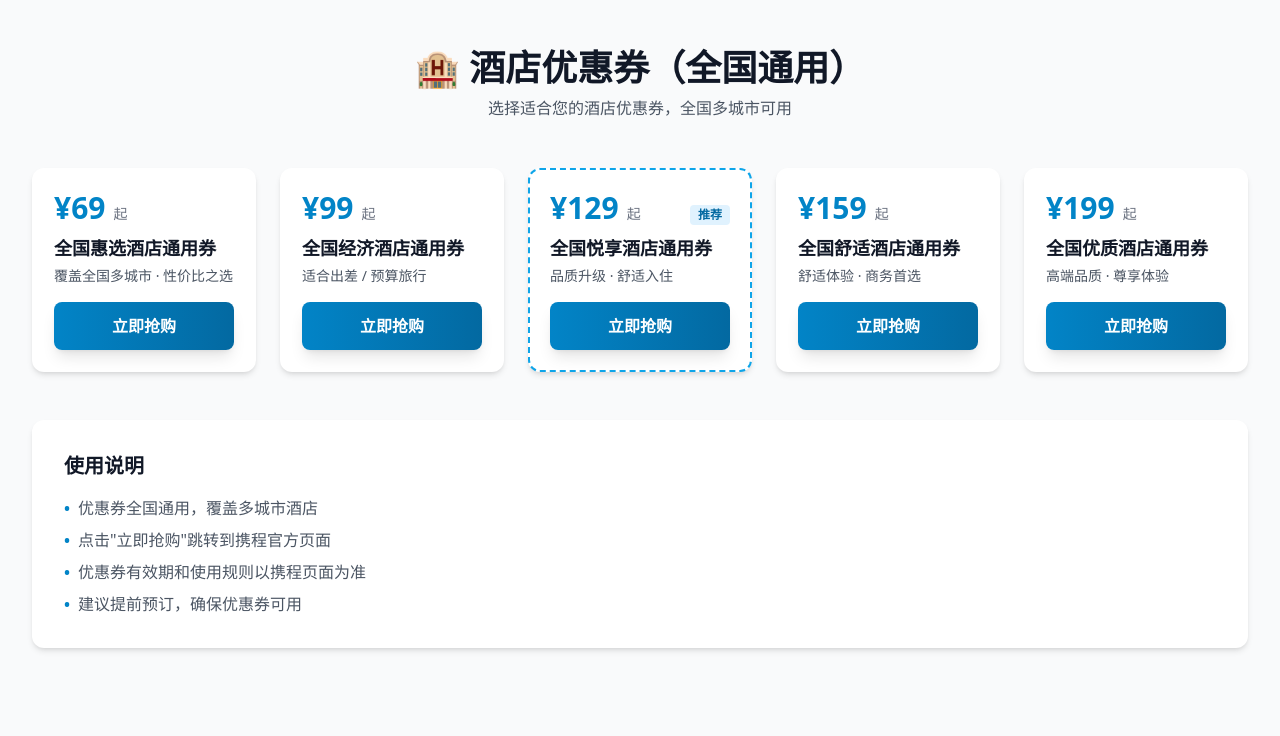
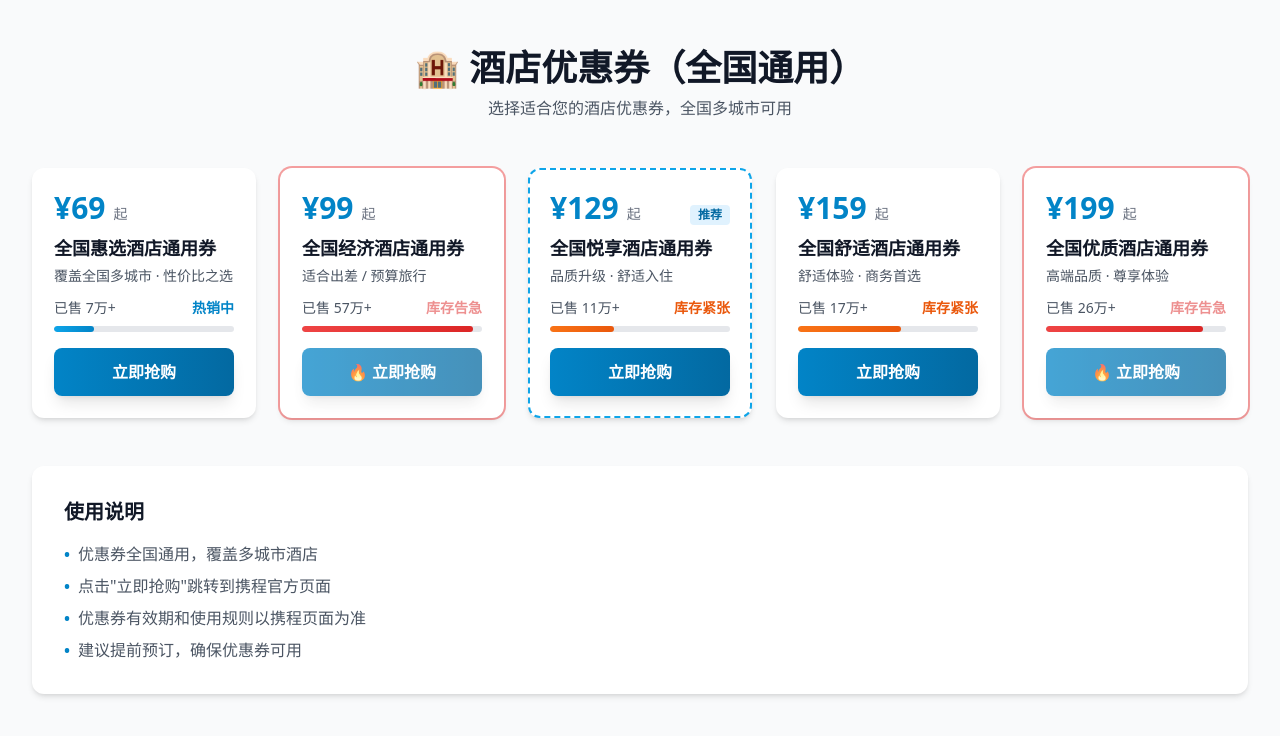
Before and after one commit to hammerzt1-oss/travel, a Next.js app in the folder frontend/: page /hotel-coupons in a window 1280 px wide. Shown: the top 736 px of the page. Built offline with nearby package versions, Linux system fonts and the light colour scheme.

Commit message:
Add sold count and scarcity indicators to hotel coupon cards

```diff
--- a/frontend/app/hotel-coupons/page.tsx
+++ b/frontend/app/hotel-coupons/page.tsx
@@ -8,32 +8,37 @@ export default function HotelCouponsPage() {
       price: 69,
       title: "全国惠选酒店通用券",
       description: "覆盖全国多城市 · 性价比之选",
-      link: "https://t.ctrip.cn/AlqONib"
+      link: "https://t.ctrip.cn/AlqONib",
+      soldCount: 66849
     },
     {
       price: 99,
       title: "全国经济酒店通用券",
       description: "适合出差 / 预算旅行",
-      link: "https://t.ctrip.cn/AKW7JvR"
+      link: "https://t.ctrip.cn/AKW7JvR",
+      soldCount: 568756
     },
     {
       price: 129,
       title: "全国悦享酒店通用券",
       description: "品质升级 · 舒适入住",
       link: "https://t.ctrip.cn/tdl7mS5",
-      recommended: true
+      recommended: true,
+      soldCount: 107470
     },
     {
       price: 159,
       title: "全国舒适酒店通用券",
       description: "舒适体验 · 商务首选",
-      link: "https://t.ctrip.cn/jwrPXEY"
+      link: "https://t.ctrip.cn/jwrPXEY",
+      soldCount: 171279
     },
     {
       price: 199,
       title: "全国优质酒店通用券",
       description: "高端品质 · 尊享体验",
-      link: "https://t.ctrip.cn/Bl4YADl"
+      link: "https://t.ctrip.cn/Bl4YADl",
+      soldCount: 262260
     }
   ]
 
@@ -59,6 +64,7 @@ export default function HotelCouponsPage() {
               title={coupon.title}
               description={coupon.description}
               link={coupon.link}
+              soldCount={coupon.soldCount}
               recommended={coupon.recommended}
             />
           ))}
--- a/frontend/components/HotelCouponCard.tsx
+++ b/frontend/components/HotelCouponCard.tsx
@@ -1,11 +1,50 @@
 'use client'
+
+import { useState, useEffect } from 'react'
 
 interface HotelCouponCardProps {
   price: number
   title: string
   description: string
   link: string
+  soldCount?: number
   recommended?: boolean
+}
+
+// 格式化已售数量
+function formatSoldCount(count: number): string {
+  if (count >= 10000) {
+    return `${(count / 10000).toFixed(0)}万+`
+  } else if (count >= 1000) {
+    return `${(count / 1000).toFixed(1)}k+`
+  }
+  return count.toString()
+}
+
+// 计算稀缺程度
+function getScarcityLevel(soldCount: number): {
+  level: 'high' | 'medium' | 'low'
+  text: string
+  color: string
+} {
+  if (soldCount >= 200000) {
+    return {
+      level: 'high',
+      text: '库存告急',
+      color: 'text-red-600'
+    }
+  } else if (soldCount >= 100000) {
+    return {
+      level: 'medium',
+      text: '库存紧张',
+      color: 'text-orange-600'
+    }
+  }
+  return {
+    level: 'low',
+    text: '热销中',
+    color: 'text-primary-600'
+  }
 }
 
 export default function HotelCouponCard({
@@ -13,8 +52,22 @@ export default function HotelCouponCard({
   title,
   description,
   link,
+  soldCount = 0,
   recommended = false
 }: HotelCouponCardProps) {
+  const [isUrgent, setIsUrgent] = useState(false)
+  const scarcity = getScarcityLevel(soldCount)
+
+  // 高稀缺度时添加闪烁效果
+  useEffect(() => {
+    if (scarcity.level === 'high') {
+      const interval = setInterval(() => {
+        setIsUrgent(prev => !prev)
+      }, 1500)
+      return () => clearInterval(interval)
+    }
+  }, [scarcity.level])
+
   const handleClick = (e: React.MouseEvent) => {
     e.preventDefault()
     // 在新窗口打开，确保联盟追踪有效
@@ -24,7 +77,7 @@ export default function HotelCouponCard({
   return (
     <div className={`bg-white rounded-xl shadow-md hover:shadow-xl transition-all duration-300 overflow-hidden border-2 ${
       recommended ? 'border-primary-500 border-dashed' : 'border-transparent'
-    }`}>
+    } ${scarcity.level === 'high' && isUrgent ? 'ring-2 ring-red-500 ring-opacity-50' : ''}`}>
       <div className="p-4 sm:p-5 flex flex-col h-full">
         {/* 价格标签 */}
         <div className="flex items-baseline gap-2 mb-2">
@@ -45,16 +98,52 @@ export default function HotelCouponCard({
         </h3>
 
         {/* 描述 */}
-        <p className="text-xs sm:text-sm text-gray-600 mb-4 flex-grow">
+        <p className="text-xs sm:text-sm text-gray-600 mb-3 flex-grow">
           {description}
         </p>
+
+        {/* 已售数量和稀缺提示 */}
+        <div className="mb-4 space-y-2">
+          {soldCount > 0 && (
+            <div className="flex items-center justify-between">
+              <span className="text-xs sm:text-sm text-gray-600">
+                已售 {formatSoldCount(soldCount)}
+              </span>
+              <span className={`text-xs sm:text-sm font-semibold ${scarcity.color} ${
+                scarcity.level === 'high' && isUrgent ? 'animate-pulse' : ''
+              }`}>
+                {scarcity.text}
+              </span>
+            </div>
+          )}
+
+          {/* 稀缺进度条（视觉化稀缺感） */}
+          {soldCount > 0 && (
+            <div className="w-full bg-gray-200 rounded-full h-1.5 overflow-hidden">
+              <div
+                className={`h-full rounded-full transition-all duration-500 ${
+                  scarcity.level === 'high'
+                    ? 'bg-gradient-to-r from-red-500 to-red-600'
+                    : scarcity.level === 'medium'
+                    ? 'bg-gradient-to-r from-orange-500 to-orange-600'
+                    : 'bg-gradient-to-r from-primary-500 to-primary-600'
+                }`}
+                style={{
+                  width: `${Math.min((soldCount / 300000) * 100, 95)}%`
+                }}
+              />
+            </div>
+          )}
+        </div>
 
         {/* CTA按钮 */}
         <button
           onClick={handleClick}
-          className="cta-button w-full text-center py-2.5 sm:py-3 text-sm sm:text-base"
+          className={`cta-button w-full text-center py-2.5 sm:py-3 text-sm sm:text-base ${
+            scarcity.level === 'high' ? 'animate-pulse' : ''
+          }`}
         >
-          立即抢购
+          {scarcity.level === 'high' ? '🔥 立即抢购' : '立即抢购'}
         </button>
       </div>
     </div>
```
